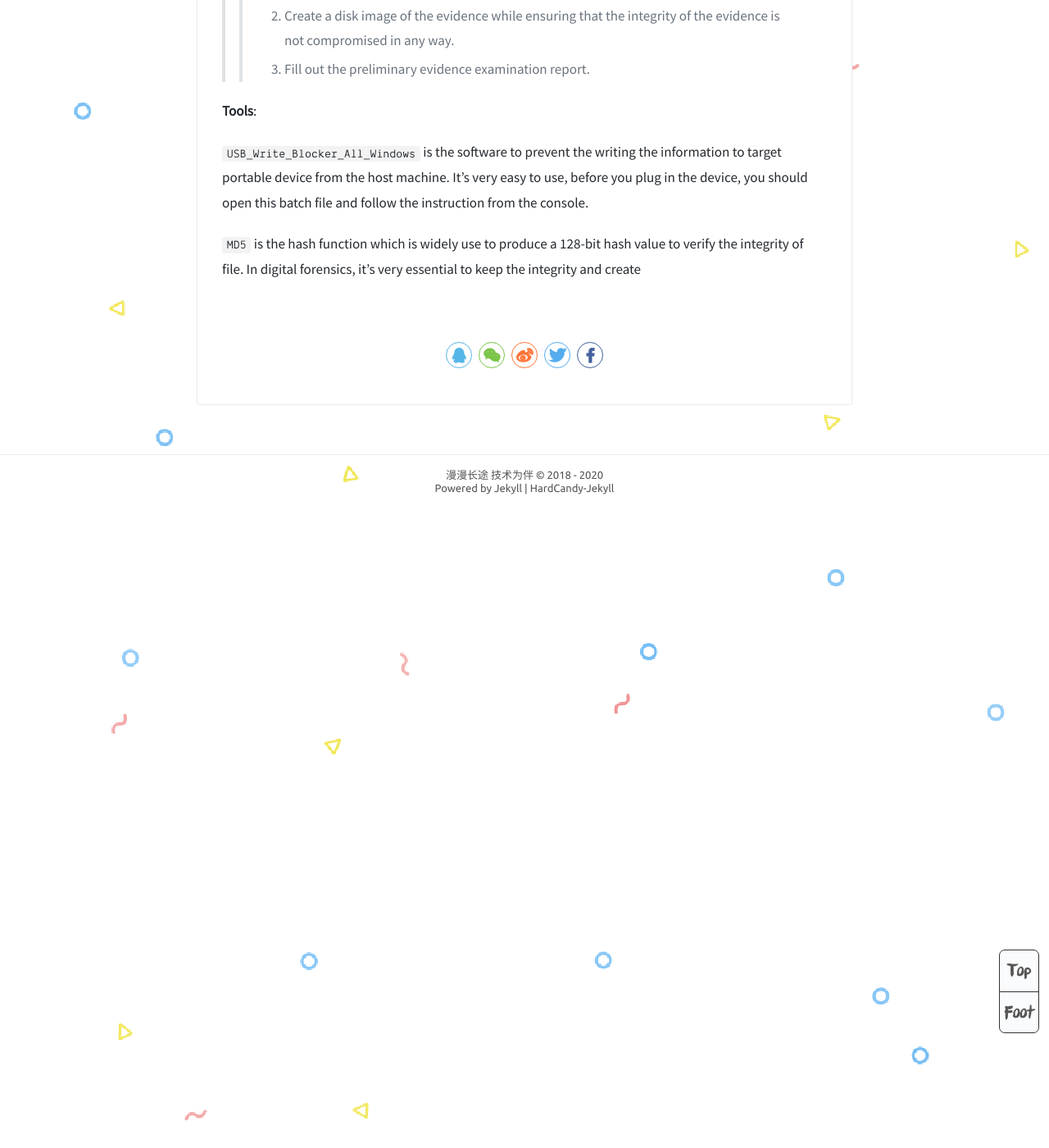
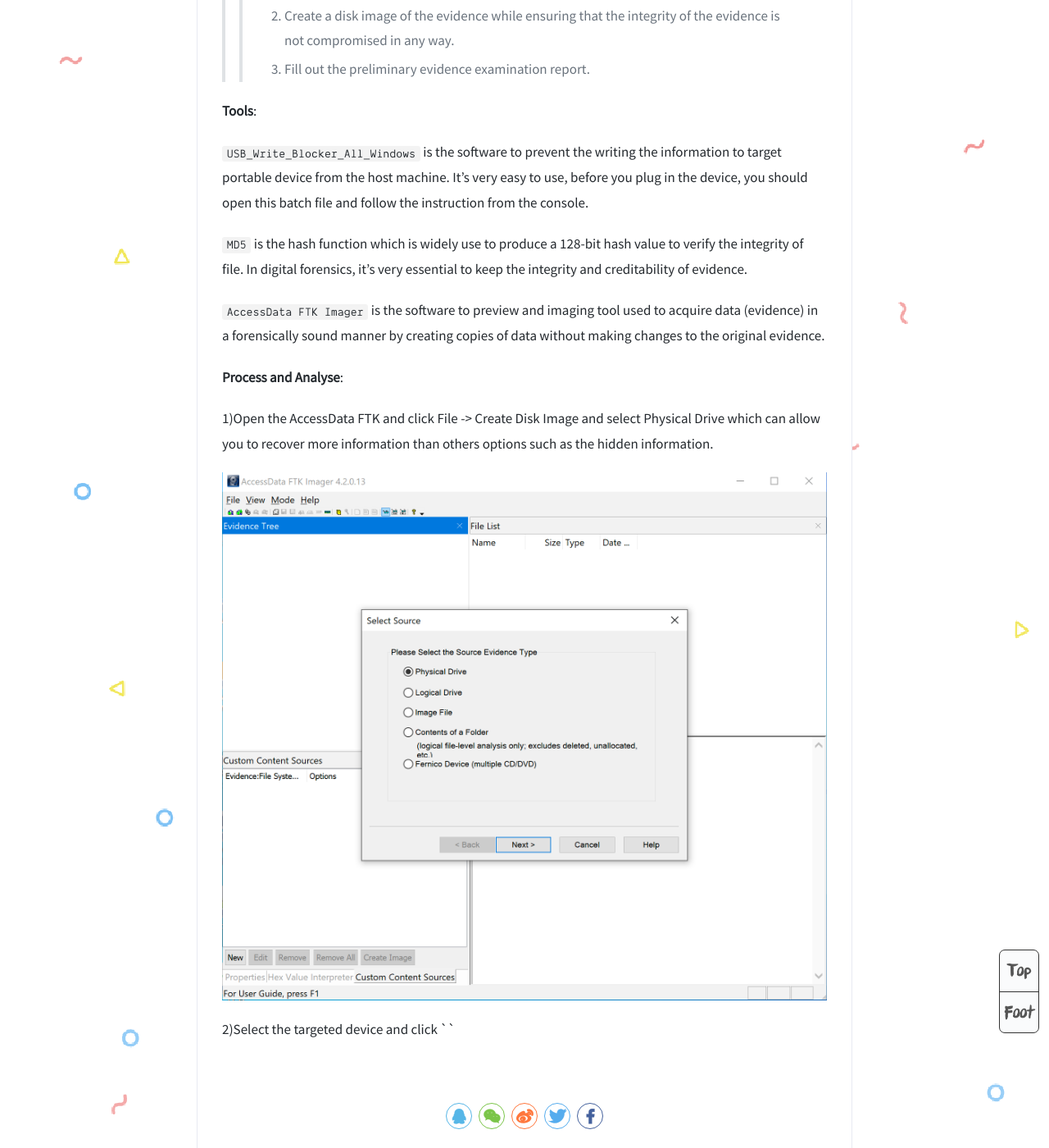
Before and after one commit to DoHerasYang/DoHerasYang.github.io, a Jekyll site: the page built from _posts/2019-12-19-Digital Forensics.md, in a window 1280 px wide and 1400 px high, scrolled down 1920 px. Shown: the whole window at 82% size. Built offline with Jekyll 4.4.1, drawn with Linux system fonts in a browser that asks for light colours; comment, search, counter and statistics services are not loaded.

Commit message:
Digital Forensics

```diff
--- a/_posts/2019-12-19-Digital Forensics.md
+++ b/_posts/2019-12-19-Digital Forensics.md
@@ -41,12 +41,21 @@ The physical and electronic evidence may include:
 > > Your line manager has assigned this case to you and you are required to:
 > >
 > > 1. Collect the evidence from the evidence lockup and maintain a chain of custody
-> > 2. Create a disk image of the evidence while ensuring that the integrity of the evidence
-> >    is not compromised in any way.
+> > 2. Create a disk image of the evidence while ensuring that the integrity of the evidence is not compromised in any way.
 > > 3. Fill out the preliminary evidence examination report.
 
 **Tools**:
 
 `USB_Write_Blocker_All_Windows` is the software to prevent the writing the information to target portable device from the host machine. It's very easy to use, before you plug in the device, you should open this batch file and follow the instruction from the console.
 
-`MD5` is the hash function which is widely use to produce a 128-bit hash value to verify the integrity of file. In digital forensics, it's very essential to keep the integrity and create
+`MD5` is the hash function which is widely use to produce a 128-bit hash value to verify the integrity of file. In digital forensics, it's very essential to keep the integrity and creditability of evidence.
+
+`AccessData FTK Imager` is the software to preview and imaging tool used to acquire data (evidence) in a forensically sound manner by creating copies of data without making changes to the original evidence.
+
+**Process and Analyse**:
+
+1)Open the AccessData FTK and click File -> Create Disk Image and select Physical Drive which can allow you to recover more information than others options such as the hidden information.
+
+![01](/Pictures/Digital Forensics/01.png)
+
+2)Select the targeted device and click ``
```
Also changed, not shown: Pictures/Digital Forensics/01.png (added), 3 other files.
